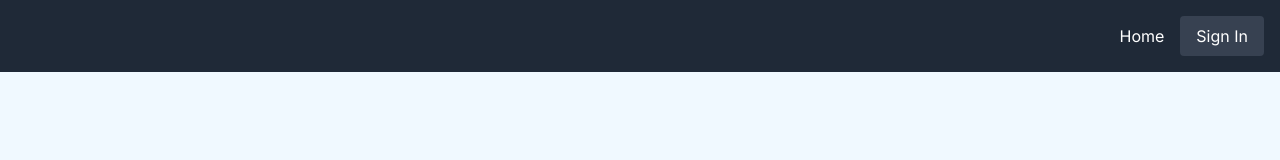
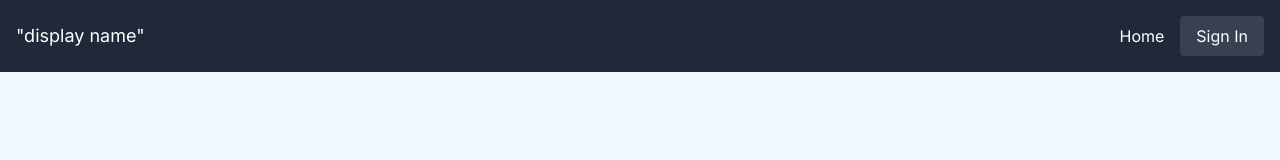
Before and after one commit to Dayany/c2c, a Next.js app: page / in a window 1280 px wide. Shown: the top 160 px of the page. Built offline with nearby package versions, Linux system fonts and the light colour scheme; no server answers.

Commit message:
Fix props issue

```diff
--- a/app/components/NavBar.tsx
+++ b/app/components/NavBar.tsx
@@ -1,10 +1,15 @@
 "use client";
 import Link from "next/link";
+import { Session } from "next-auth";
 
-const Navbar = ({ session }) => {
+interface NavbarProps {
+  session: Session;
+}
+
+const Navbar = ({ session }: NavbarProps) => {
   return (
     <nav className="bg-gray-800 p-4 flex justify-between items-center">
-      <div className="text-white text-lg">{session?.username}</div>
+      <div className="text-white text-lg">"display name"</div>
       <div className="flex items-center space-x-4">
         <a href="/" className="text-white hover:underline">
           Home
```
